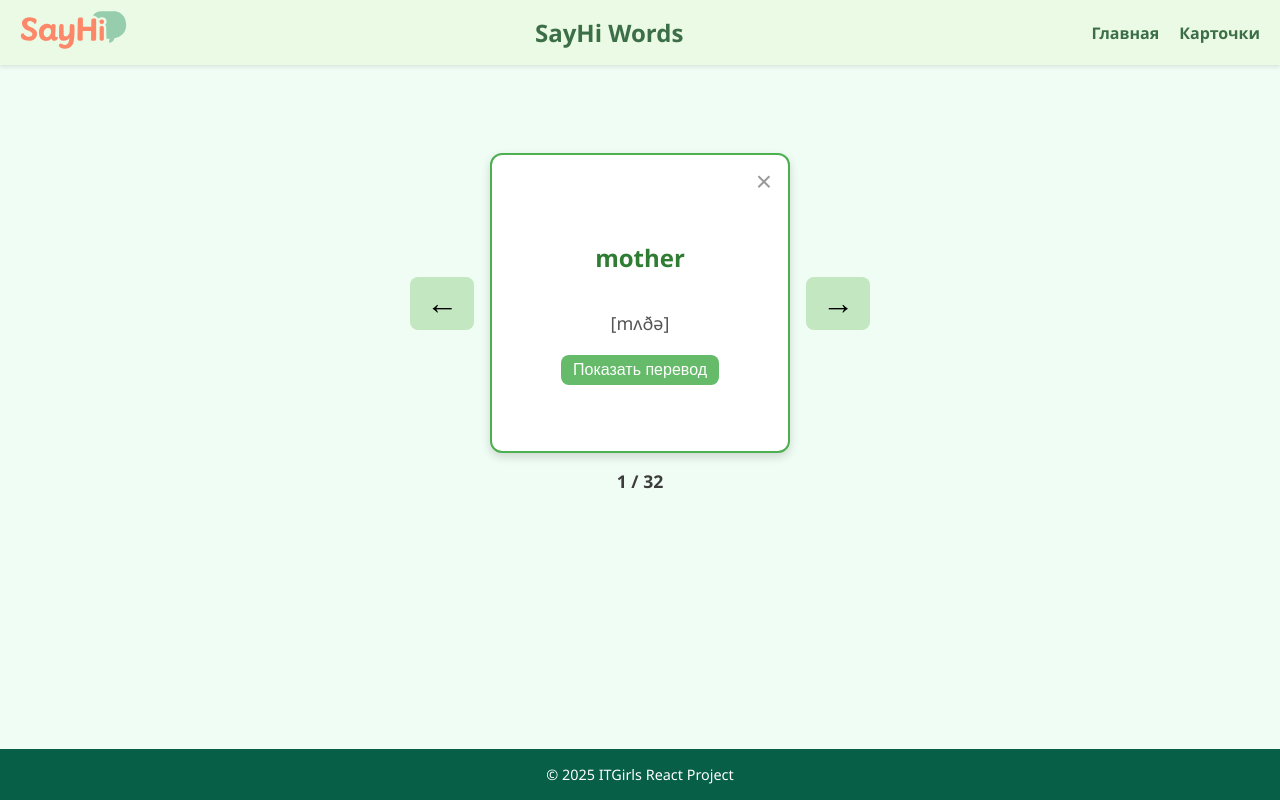
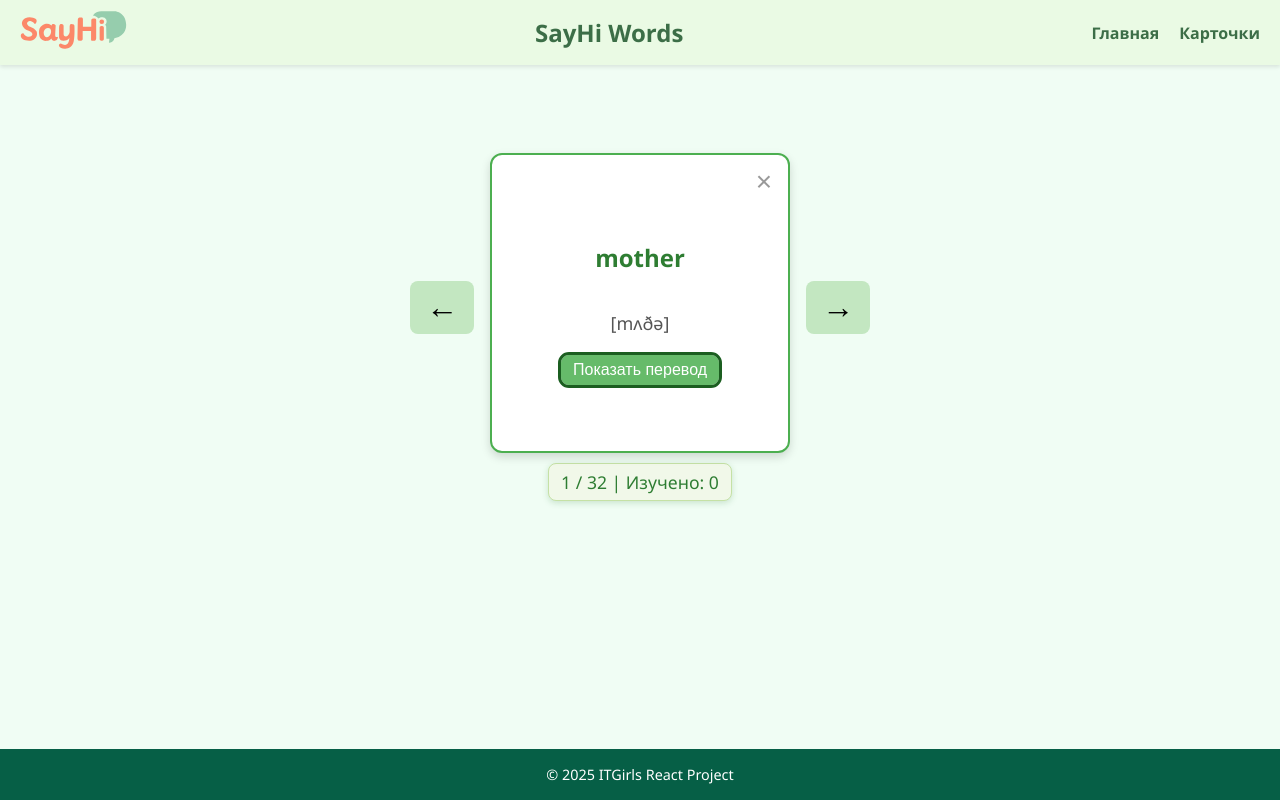
Before and after one commit to NerpaBosikom/words-app, a React (Vite) app: page /game in a window 1280 px wide. Built offline with nearby package versions, Linux system fonts and the light colour scheme.

Commit message:
Обновление: добавлена опция - изучено и фокус на кнопке "перевод"

```diff
--- a/src/components/word/card/index.css
+++ b/src/components/word/card/index.css
@@ -89,6 +89,15 @@
   cursor: pointer;
 }
 
+.show-btn:hover {
+  background-color: #81c784;
+}
+
+.show-btn:focus {
+  outline: 3px solid #1b5e20;
+  /* outline-offset: 2px; */
+}
+
 .close-icon-btn {
   position: absolute;
   top: 10px;
@@ -106,3 +115,8 @@
   color: #2e7d32;
   transform: scale(1.1);
 }
+
+.close-icon-btn:focus {
+  outline: 2px solid #2e7d32;
+  /* outline-offset: 2px; */
+}
--- a/src/components/word/card/index.jsx
+++ b/src/components/word/card/index.jsx
@@ -1,50 +1,58 @@
-import React, { useState } from "react";
+import React, { useEffect, useRef, useState, useCallback } from "react";
 import "./index.css";
 
-const WordCard = ({ word: { english, transcription, russian }, onClose }) => {
+const CloseButton = ({ onClick }) => (
+  <button className="close-icon-btn" onClick={onClick} aria-label="Закрыть карточку">
+    &times;
+  </button>
+);
+
+const WordCard = ({
+  word: { english, transcription, russian },
+  onClose,
+  onFirstFlip,
+  resetTrigger
+}) => {
   const [flipped, setFlipped] = useState(false);
+  const showBtnRef = useRef(null);
 
-  const handleFlip = () => setFlipped((prev) => !prev);
+  useEffect(() => {
+    showBtnRef.current?.focus(); // Фокус на кнопке при загрузке
+  }, []);
+
+  useEffect(() => {
+    setFlipped(false); // Сброс при смене карточки
+  }, [resetTrigger]);
+
+  const handleFlip = useCallback(() => {
+    setFlipped((prev) => !prev);
+  }, []);
+
+  const handleShowTranslation = (event) => {
+    event.stopPropagation();
+    if (!flipped) onFirstFlip?.(); // Учёт первого переворота
+    setFlipped(true);
+  };
 
   const handleClose = (event) => {
     event.stopPropagation();
     onClose?.();
   };
 
-  const CloseButton = () => (
-    <button
-      className="close-icon-btn"
-      onClick={handleClose}
-      aria-label="Закрыть карточку"
-    >
-      &times;
-    </button>
-  );
-
   return (
     <div className="card-wrapper">
-      <div
-        className={`card-container ${flipped ? "flipped" : ""}`}
-        onClick={handleFlip}
-      >
+      <div className={`card-container ${flipped ? "flipped" : ""}`} onClick={handleFlip}>
         <div className="card">
           <div className="front">
-            <CloseButton />
+            <CloseButton onClick={handleClose} />
             <h2 className="word">{english}</h2>
             <p className="transcription">{transcription}</p>
-            <button
-              className="show-btn"
-              onClick={(event) => {
-                event.stopPropagation();
-                handleFlip();
-              }}
-            >
+            <button className="show-btn" ref={showBtnRef} onClick={handleShowTranslation}>
               Показать перевод
             </button>
           </div>
-
           <div className="back">
-            <CloseButton />
+            <CloseButton onClick={handleClose} />
             <p className="translation">{russian}</p>
           </div>
         </div>
--- a/src/components/word/slider/index.css
+++ b/src/components/word/slider/index.css
@@ -13,13 +13,27 @@
   align-items: center;
 }
 
-.counter {
+/* .counter {
   margin-top: 1rem;
   text-align: center;
   font-size: 1.1rem;
   font-weight: bold;
   color: #3c3c3c;
+} */
+
+.counter {
+  margin-top: 10px;
+  font-size: 1.1rem;
+  color: #2e7d32;
+  background: #f1f8e9;
+  border: 1px solid #c5e1a5;
+  padding: 6px 12px;
+  border-radius: 8px;
+  box-shadow: 0 2px 6px rgba(46, 125, 50, 0.2);
+  font-weight: 500;
+  transition: all 0.3s ease;
 }
+
 
 .arrow-btn {
   font-size: 2rem;
@@ -34,6 +48,11 @@
 .arrow-btn:hover {
   transform: scale(1.1);
   background-color: #a6d3a2;
+}
+
+.arrow-btn:focus {
+  outline: 3px solid #2e7d32;
+  /* outline-offset: 2px; */
 }
 
 .message {
--- a/src/components/word/slider/index.jsx
+++ b/src/components/word/slider/index.jsx
@@ -2,32 +2,38 @@ import React, { useState } from "react";
 import { useNavigate } from "react-router-dom";
 import WordCard from "../card";
 import "./index.css";
-;
 
 const WordSlider = ({ words = [], initialIndex = 0 }) => {
   const [currentIndex, setCurrentIndex] = useState(initialIndex);
   const [fade, setFade] = useState(false);
+  const [learned, setLearned] = useState(new Set());
+  const [resetTrigger, setResetTrigger] = useState(0);
+
   const navigate = useNavigate();
+  const total = words.length;
 
-  const total = words.length;
-  const word = words[currentIndex];
+  if (!total) return <p className="message">Слов пока нет 🫤</p>;
+
+  const { id, ...word } = words[currentIndex];
+
+  const handleFirstFlip = () => {
+    if (!learned.has(id)) {
+      setLearned((prev) => new Set(prev).add(id));
+    }
+  };
 
   const handleSwitch = (newIndex) => {
     setFade(true);
     setTimeout(() => {
       setCurrentIndex(newIndex);
+      setResetTrigger((prev) => prev + 1);
       setFade(false);
     }, 300);
   };
 
   const handleNext = () => handleSwitch((currentIndex + 1) % total);
   const handlePrev = () => handleSwitch((currentIndex - 1 + total) % total);
-
   const handleClose = () => navigate("/");
-
-  if (!total) {
-    return <p className="message">Слов пока нет 🫤</p>;
-  }
 
   return (
     <div className="slider-container">
@@ -35,10 +41,16 @@ const WordSlider = ({ words = [], initialIndex = 0 }) => {
 
       <div className="card-wrapper-with-counter">
         <div className={`card-fade-wrapper ${fade ? "fade" : ""}`}>
-          <WordCard word={word} onClose={handleClose} />
+          <WordCard
+            key={id}
+            word={{ id, ...word }}
+            onClose={handleClose}
+            onFirstFlip={handleFirstFlip}
+            resetTrigger={resetTrigger}
+          />
         </div>
         <div className="counter">
-          {currentIndex + 1} / {total}
+          {currentIndex + 1} / {total} | Изучено: {learned.size}
         </div>
       </div>
 
@@ -47,5 +59,4 @@ const WordSlider = ({ words = [], initialIndex = 0 }) => {
   );
 };
 
-
 export default WordSlider;
```
